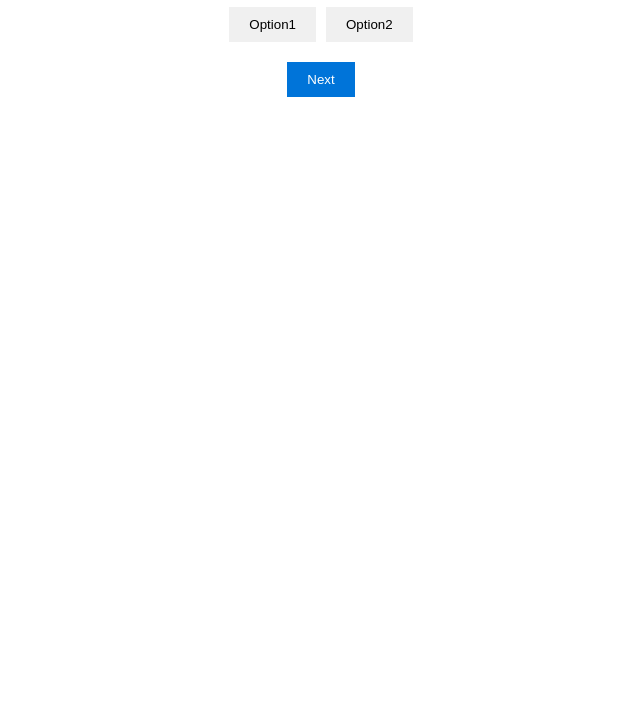
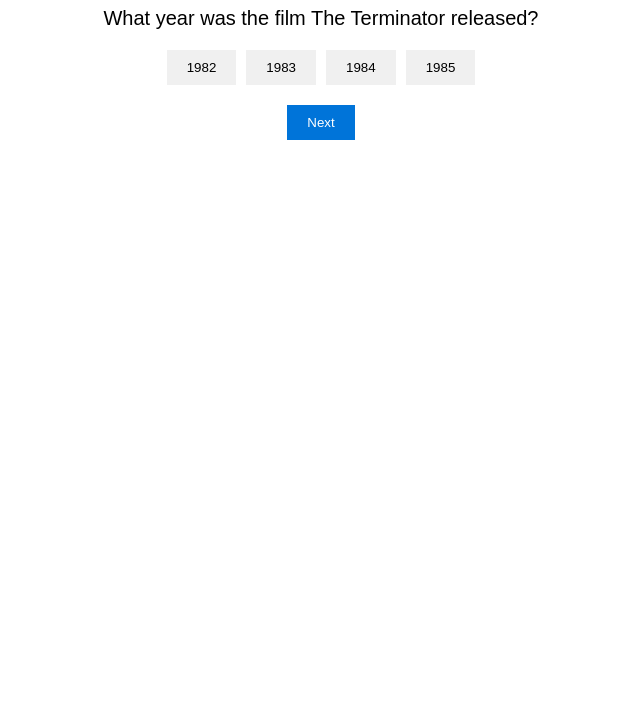
Before and after one commit to iustinpericica/girlz-nail-it, a plain HTML site: page index.html in a window 1280 px wide. Shown: the part 73-800 px from the top of the page, without its empty margins (319-959 px from the left). Drawn offline with nearby package versions, Linux system fonts and the light colour scheme; no server answers.

Commit message:
Add quiz questions and functionality

```diff
--- a/index.html
+++ b/index.html
@@ -5,18 +5,17 @@
     <meta name="viewport" content="width=device-width, initial-scale=1.0">
     <title>Quiz App</title>
     <link rel="stylesheet" href="styles.css">
+    <script src="https://cdn.jsdelivr.net/npm/canvas-confetti@1.9.1/dist/confetti.browser.min.js"></script>
 
 </head>
 <body>
     <div class="quiz-container">
         <h1>Quiz App</h1>
         <div class="question" id="question"></div>
-        <div class="options" id="options">
-            <button class="option">Option1</button>
-            <button class="option">Option2</button>
-        </div>
-        <button id="next-btn">Next</button>
+        <div class="options" id="options"></div>
+        <button id="next-btn" onclick="nextQuestion()">Next</button>
+        <div id="result"></div>
     </div>
+    <script src="index.js"></script>
 </body>
-<script src="index.js"></script>
 </html>
--- a/index.js
+++ b/index.js
@@ -1,3 +1,44 @@
-fetch('https://jsonplaceholder.typicode.com/todos/1')
-      .then(response => response.json())
-      .then(json => console.log(json))
+const questionElement = document.getElementById('question');
+const optionsElement = document.getElementById('options');
+const nextButton = document.getElementById('next-btn');
+const resultElement = document.getElementById('result');
+
+let currentQuestionIndex = 0;
+let questions;
+
+// Fetch questions from the JSON file
+fetch('questions.json')
+    .then(response => response.json())
+    .then(data => {
+        questions = data.questions;
+        displayQuestion();
+    })
+    .catch(error => console.error('Error fetching questions:', error));
+
+function displayQuestion() {
+    const currentQuestion = questions[currentQuestionIndex];
+    questionElement.innerText = currentQuestion.question;
+
+    optionsElement.innerHTML = '';
+    currentQuestion.options.forEach((option, index) => {
+        const button = document.createElement('button');
+        button.innerText = option;
+        button.classList.add('option');
+        button.onclick = () => checkAnswer(index);
+        optionsElement.appendChild(button);
+    });
+}
+
+function checkAnswer(userIndexAnswer) {
+    const correctAnswer = questions[currentQuestionIndex].correctAnswer;
+    if (userIndexAnswer === correctAnswer) {
+        resultElement.innerText = 'Correct!';
+    } else {
+        resultElement.innerText = 'Incorrect!';
+    }
+}
+
+function nextQuestion() {
+    currentQuestionIndex++;
+    displayQuestion();
+}
--- /dev/null
+++ b/questions.json
@@ -0,0 +1,14 @@
+{
+  "questions": [
+    {
+      "question": "What year was the film The Terminator released?",
+      "options": ["1982", "1983", "1984", "1985"],
+      "correctAnswer": 2
+    },
+    {
+      "question": "What is 2 + 2?",
+      "options": ["1", "2", "3", "4"],
+      "correctAnswer": 3
+    }
+  ]
+}
--- a/styles.css
+++ b/styles.css
@@ -1,3 +1,4 @@
+/* Customize the styling as needed */
 .quiz-container {
     max-width: 600px;
     margin: 0 auto;
```
